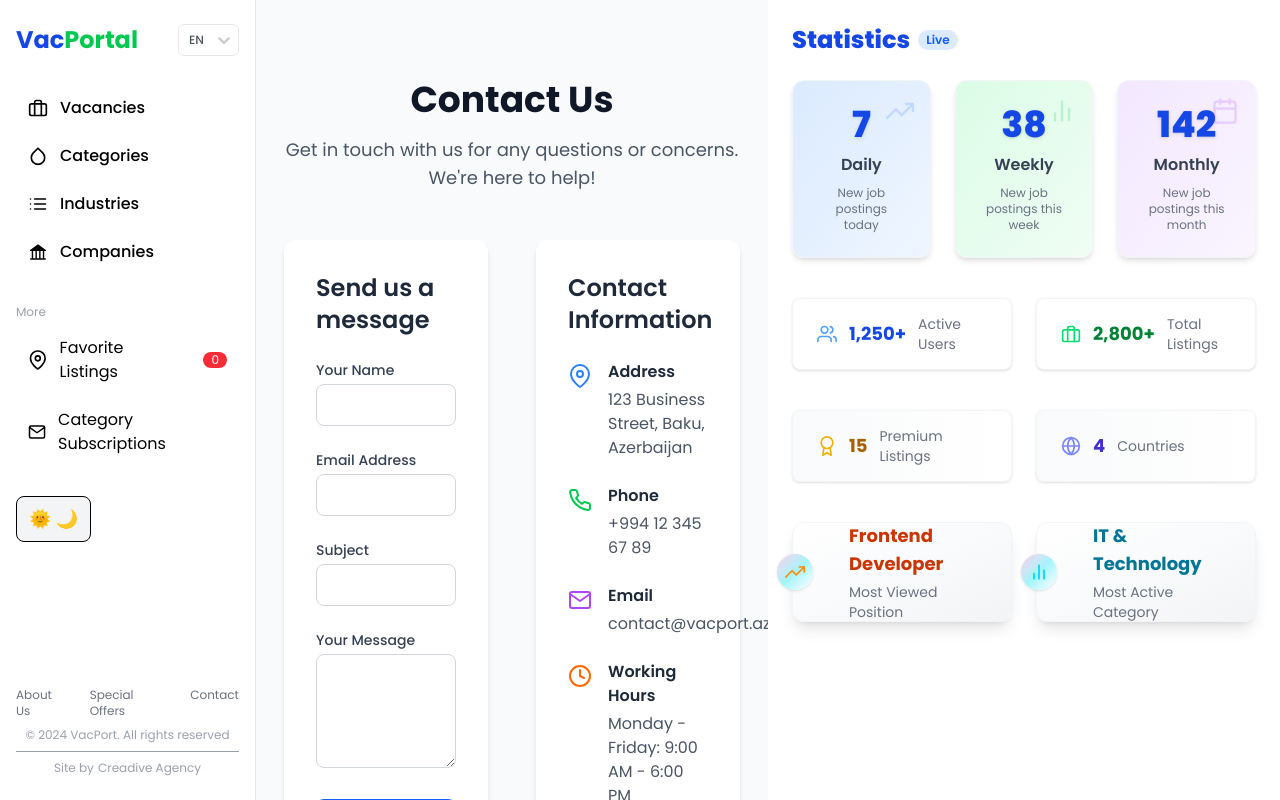
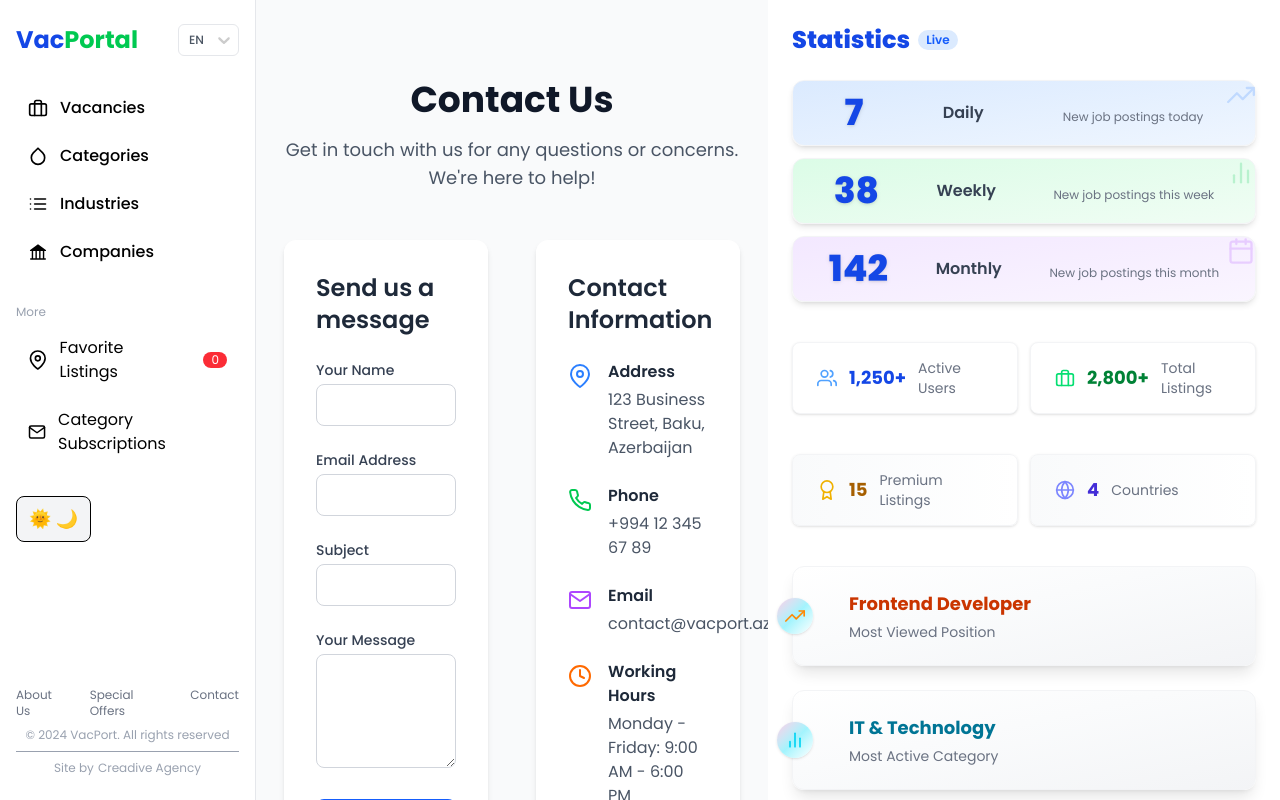
Before and after one commit to nihad-xalq/vacport, a Next.js app: page /en/contact in a window 1280 px wide. Built offline with nearby package versions, Linux system fonts and the light colour scheme.

Commit message:
workaround Statistics ui

```diff
--- a/src/components/Statistitcs.tsx
+++ b/src/components/Statistitcs.tsx
@@ -93,7 +93,7 @@ const Statistics: FC = () => {
   ];
 
   return (
-    <section className="w-full max-w-lg mx-auto p-6">
+    <section className="w-full max-w-lg mx-auto p-6 h-screen overflow-y-auto">
       <div className="flex items-center gap-2 mb-6">
         <span className="text-2xl font-extrabold text-blue-700">
           {t("title")}
@@ -104,16 +104,16 @@ const Statistics: FC = () => {
       </div>
 
       {/* Main indicators */}
-      <div className="grid grid-cols-1 sm:grid-cols-3 gap-6 mb-10">
+      <div className="grid grid-cols-1 sm:grid-cols-1 gap-3 mb-10">
         {indicators.map((item) => (
           <div
             key={item.label}
-            className={`relative bg-gradient-to-br ${item.color} rounded-xl shadow-md p-6 flex flex-col items-center border border-gray-100 transition-transform hover:scale-105 hover:shadow-lg`}
+            className={`relative bg-gradient-to-br ${item.color} rounded-xl shadow-md p-3 flex flex-row justify-around items-center border border-gray-100 transition-transform`}
           >
-            <div className="absolute top-4 right-4 opacity-20 pointer-events-none">
+            <div className="absolute top-0 right-0 opacity-20 pointer-events-none">
               {item.icon}
             </div>
-            <span className="text-4xl font-extrabold text-blue-700 drop-shadow mb-2 z-10">
+            <span className="text-4xl font-extrabold text-blue-700 drop-shadow z-10">
               {item.value}
             </span>
             <span className="text-base font-semibold text-gray-700 z-10">
@@ -127,7 +127,7 @@ const Statistics: FC = () => {
       </div>
 
       {/* Extra stats */}
-      <div className="grid grid-cols-1 sm:grid-cols-2 gap-6 mb-10">
+      <div className="grid grid-cols-1 sm:grid-cols-2 gap-3 mb-10">
         {extraStats.map((stat) => (
           <div
             key={stat.label}
@@ -143,7 +143,7 @@ const Statistics: FC = () => {
       </div>
 
       {/* More stats */}
-      <div className="grid grid-cols-1 sm:grid-cols-2 gap-6 mb-10">
+      <div className="grid grid-cols-1 sm:grid-cols-2 gap-3 mb-10">
         {moreStats.map((stat) => (
           <div
             key={stat.label}
@@ -159,13 +159,13 @@ const Statistics: FC = () => {
       </div>
 
       {/* Additional stats */}
-      <div className="grid grid-cols-1 sm:grid-cols-2 gap-6">
+      <div className="grid grid-cols-1 sm:grid-cols-1 gap-6">
         {additionalStats.map((stat) => (
           <div
             key={stat.label}
-            className="relative flex items-center gap-3 bg-gradient-to-br from-white via-gray-50 to-gray-100 rounded-xl shadow-lg px-6 py-5 border border-gray-100 hover:shadow-xl transition-all group h-[100px]"
+            className="relative flex items-center gap-3 bg-gradient-to-br from-white via-gray-50 to-gray-100 rounded-xl shadow-lg px-6 py-5 border border-gray-100 transition-all group h-[100px]"
           >
-            <span className="absolute -left-4 top-1/2 -translate-y-1/2 bg-gradient-to-br from-pink-200 via-cyan-200 to-white rounded-full p-2 shadow group-hover:scale-110 transition-transform">
+            <span className="absolute -left-4 top-1/2 -translate-y-1/2 bg-gradient-to-br from-pink-200 via-cyan-200 to-white rounded-full p-2 shadow transition-transform">
               {stat.icon}
             </span>
             <div className="ml-8">
```
